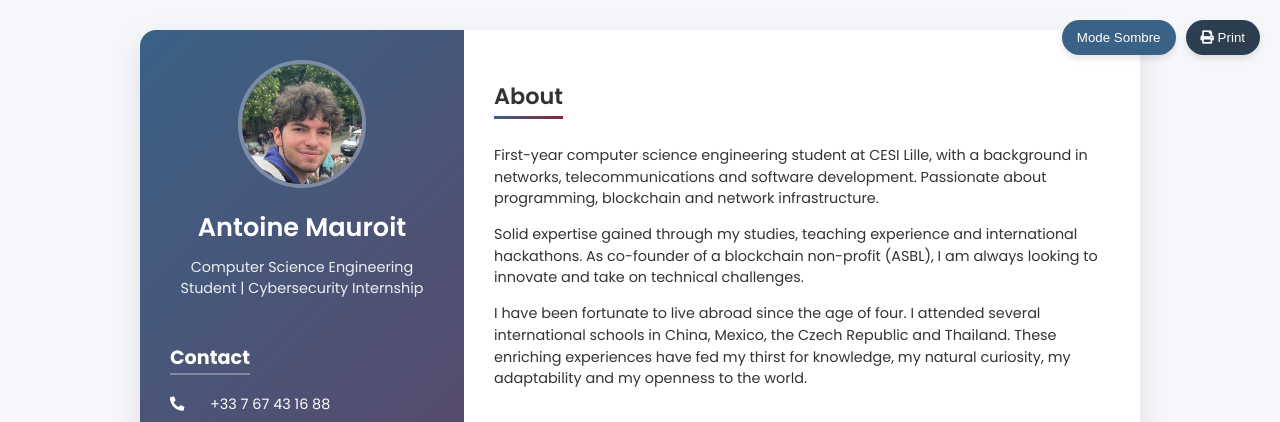
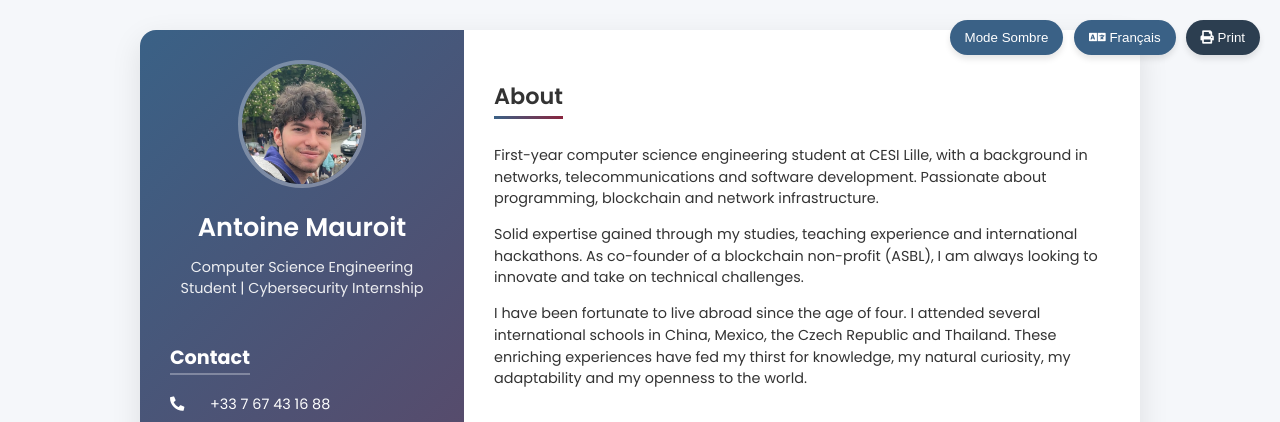
Before and after one commit to antoinayaya/Mon-CV, a plain HTML site: page index-en.html in a window 1280 px wide. Shown: the top 422 px of the page. Drawn offline with nearby package versions, Linux system fonts and the light colour scheme.

Commit message:
Add language switch button to index-en.html

```diff
--- a/index-en.html
+++ b/index-en.html
@@ -14,7 +14,9 @@
 <body>
     <div class="action-buttons">
         <button class="toggle-btn" onclick="toggleDarkMode()">Dark Mode</button>
+        <button class="toggle-btn lang-btn" onclick="switchLanguage()" aria-label="Voir cette page en français"><i class="fas fa-language"></i> Français</button>
         <button class="print-btn" onclick="printCV()"><i class="fas fa-print"></i> Print</button>
+
     </div>
 
     <div class="cv-container">
```
